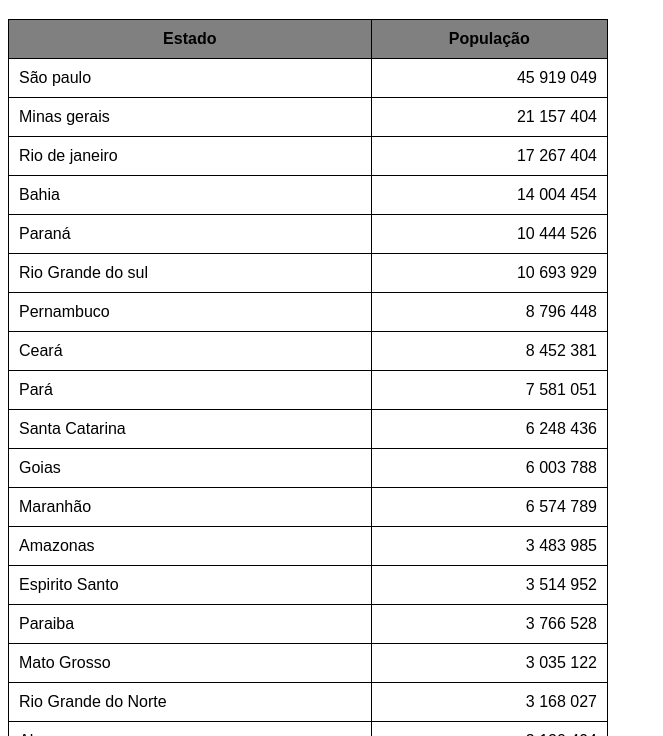
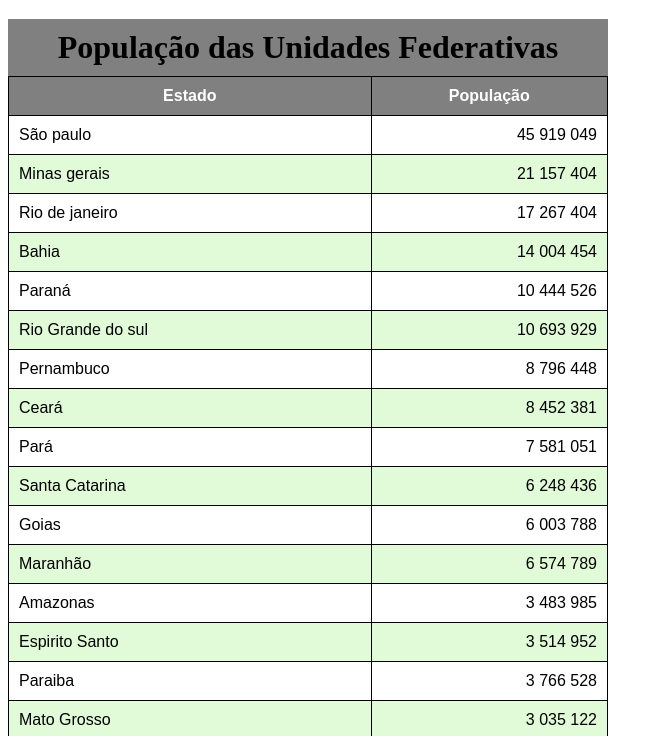
Before and after one commit to matheusales1/html-css, a plain HTML site: page ex023/tabela002.html in a window 1280 px wide. Shown: the part 61-797 px from the top of the page, without its empty margins (0-663 px from the left). Drawn offline with Linux system fonts and the light colour scheme.

Commit message:
atualizando

```diff
--- a/ex023/tabela002.html
+++ b/ex023/tabela002.html
@@ -12,14 +12,31 @@
         table{
             width: 600px;
             border-collapse: collapse;
+            position: relative;
+        }
+        caption{
+            background-color: gray;
+            font-family: 'Times New Roman', Times, serif;
+            font-weight: bolder;
+            font-size: 2em;
+            padding: 10px;
+        }
+        thead > tr > th{
+            top: -1px;
+            background-color: gray;
+            position: sticky;
+        }
+
+        tbody >tr:nth-child(2n){
+            background-color: rgb(225, 250, 215);
         }
         td, th{
             border: 1px solid black;
             padding: 10px;
         }
-
         thead, tfoot{
             background-color: gray;
+            color: white;
         }
         td.num{
             text-align: right;
@@ -31,13 +48,15 @@
 
     </style>
 </head>
+
 <body>
     <h1>Uso de tabelas grandes</h1>
     <table>
+        <caption>População das Unidades Federativas</caption>
         <thead>
             <tr>
-                <th>Estado</th>
-                <th>População</th>
+                <th scope="col">Estado</th>
+                <th scope="col">População</th>
 
             </tr>
         </thead>
@@ -158,7 +177,7 @@
 
         <tfoot>
             <tr>
-                <th>Total de habitantes</th>
+                <th scope="row">Total de habitantes</th>
                 <td class="num"><strong>210.147.125</strong></td>
             </tr>
 
```
